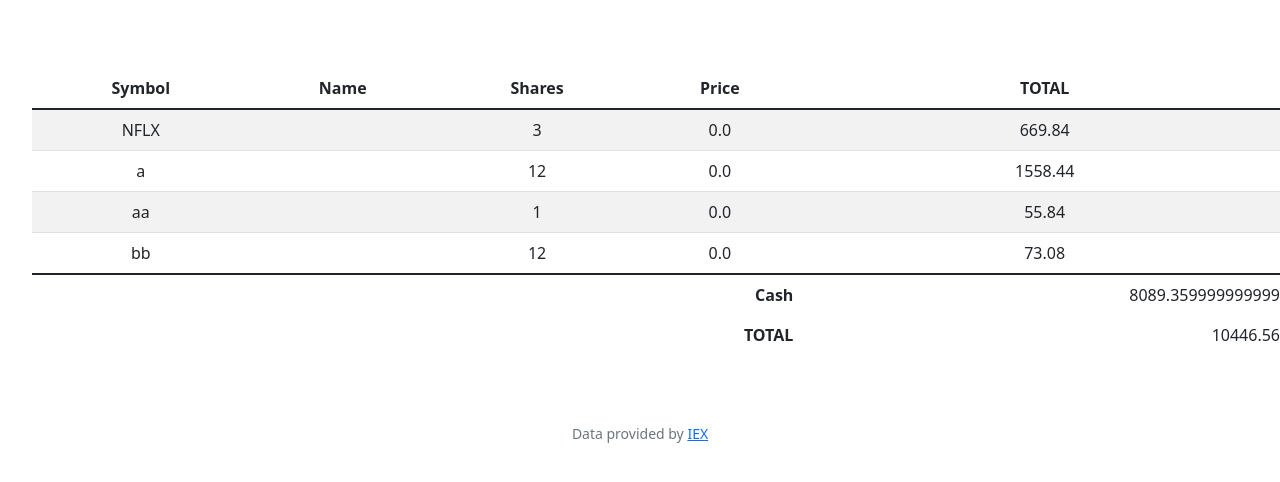
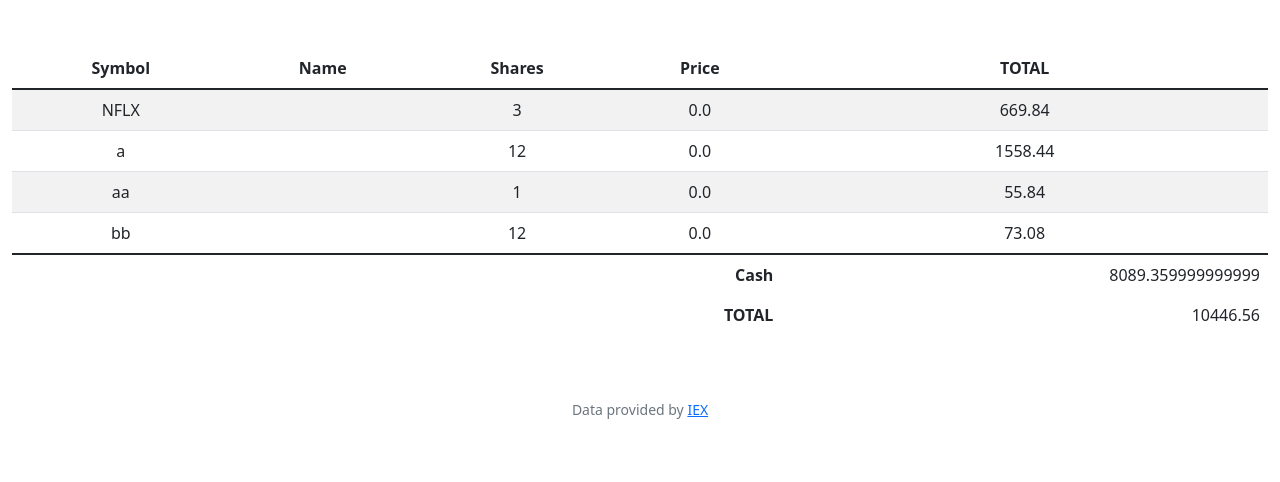
Before and after one commit to KalinaBarzashka/Education, a Flask app: page / in a window 1280 px wide. Shown: the part 76-558 px from the top of the page. Run offline with Flask 2, Linux system fonts and the light colour scheme; a user stored in the database is signed in; data that the repository does not hold is empty; some libraries are stand-ins or nearby versions.

Commit message:
Sun, Aug 28, 2022, 7:41 AM +00:00

```diff
--- a/finance/static/styles.css
+++ b/finance/static/styles.css
@@ -21,8 +21,3 @@ nav .navbar-brand .green
 {
     color: #2e944b;
 }
-
-.table
-{
-    margin: 20px;
-}
```
